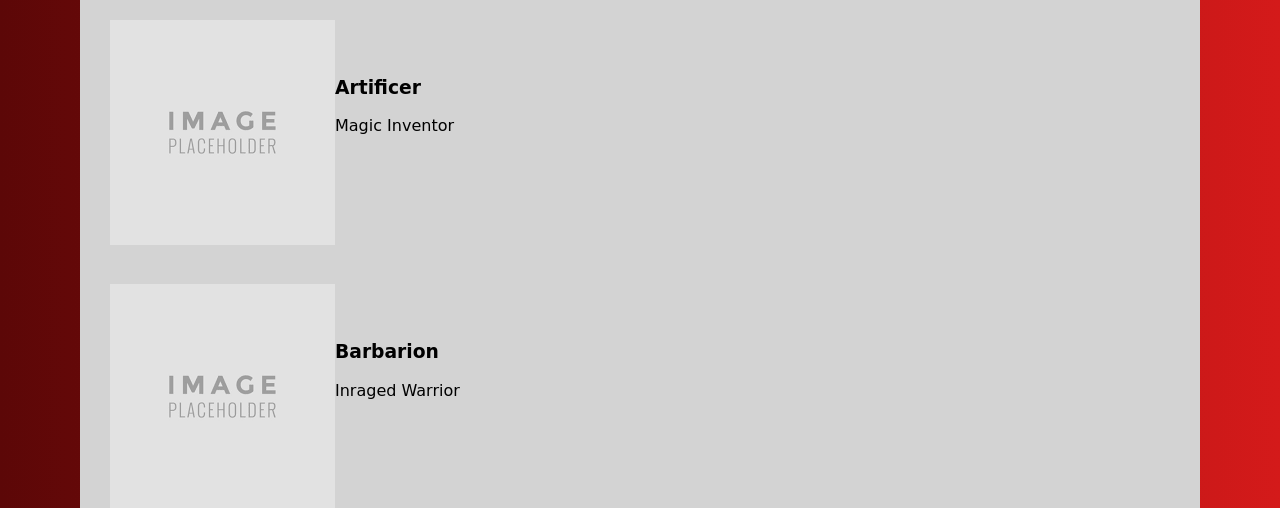
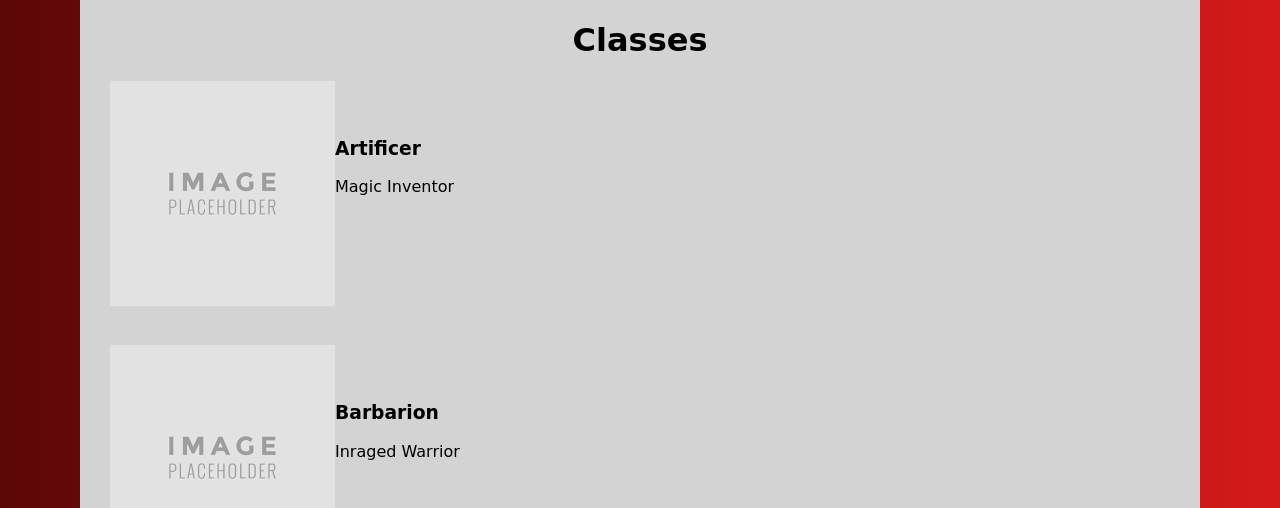
Before and after one commit to IsaacBargh/12DTP-D-D-Website, a Flask app: page /all_classes in a window 1280 px wide. Shown: the part 328-836 px from the top of the page. Run offline with Flask 3, Linux system fonts and the light colour scheme; data comes from the database, SQL or seed files in the repository.

Commit message:
added titles to pages such as all_classes

```diff
--- a/static/css/style.css
+++ b/static/css/style.css
@@ -33,6 +33,11 @@ main{
     margin-bottom: 50px;
     margin-right: 30px;
     margin-left: 30px;
+}
+
+.title{
+    text-align: center;
+    font-weight: bold;
 }
 
 /* Links & Nav */
--- a/templates/all_classes.html
+++ b/templates/all_classes.html
@@ -1,5 +1,6 @@
 {% extends 'layout.html' %}
 {% block content %}
+<h1 class="title">Classes</h1>
 {%for item in results%}
 <img class="all_img" src="/{{item[3]}}">
 <br>
--- a/templates/all_equipment.html
+++ b/templates/all_equipment.html
@@ -1,5 +1,6 @@
 {% extends 'layout.html' %}
 {% block content %}
+<h1 class="title">Equipment</h1>
 {%for item in results%}
 <img class="all_img" src="/{{item[4]}}">
 <br>
--- a/templates/all_races.html
+++ b/templates/all_races.html
@@ -1,5 +1,6 @@
 {% extends 'layout.html' %}
 {% block content %}
+<h1 class="title">Races</h1>
 {%for item in results%}
 <img class="all_img" src="/{{item[3]}}">
 <br>
--- a/templates/schools.html
+++ b/templates/schools.html
@@ -1,5 +1,6 @@
 {% extends 'layout.html' %}
 {% block content %}
+<h1 class="title">Spell Schools</h1>
 {%for item in results%}
 <h3>
     <a class="all_link" href= "/spells/{{item[0]}}">
```
Also changed, not shown: routes.py (+9 -7 lines).
